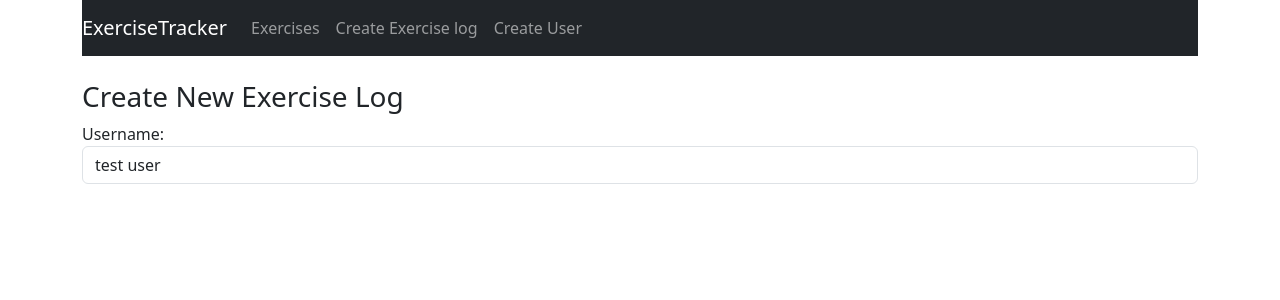
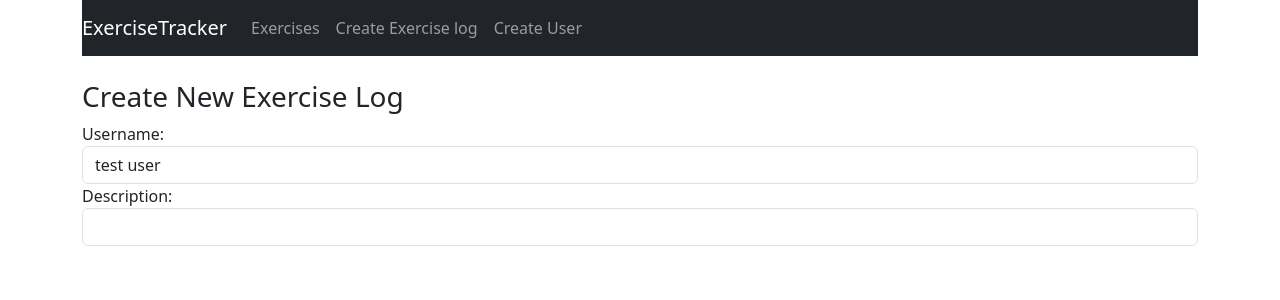
Before and after one commit to YakubuAmidu/exercise-tracker-app, a React (Create React App) app: page /create in a window 1280 px wide. Shown: the top 300 px of the page. Built offline with nearby package versions, Linux system fonts and the light colour scheme.

Commit message:
Initial commit

```diff
--- a/src/components/create-exercise.component.js
+++ b/src/components/create-exercise.component.js
@@ -72,13 +72,17 @@
             <form onSubmit={this.onSubmit}>
               <div className="form-group">
                 <label>Username: </label>
-                <select ref="userInput"
-                required className='form-control'
+                <select
+                ref="userInput"
+                required
+                className='form-control'
                 value={this.state.username}
                 onChange={this.onChangeUsername}>
                     {
                         this.state.users.map(function(user){
-                          return <option key={user} value={user}>
+                          return <option
+                          key={user}
+                          value={user}>
                               {
                                 user
                               }
@@ -87,6 +91,20 @@
                     }
                 </select>
               </div>
+
+              <div className="form-group">
+                <label>Description: </label>
+                <input
+                type="text"
+                required className='form-control'
+                value={this.state.description}
+                onChange={this.onChangeDescription}
+                />
+              </div>
+
+              <div className="form-group">
+
+              </div>
             </form>
         </div>
         );
```
